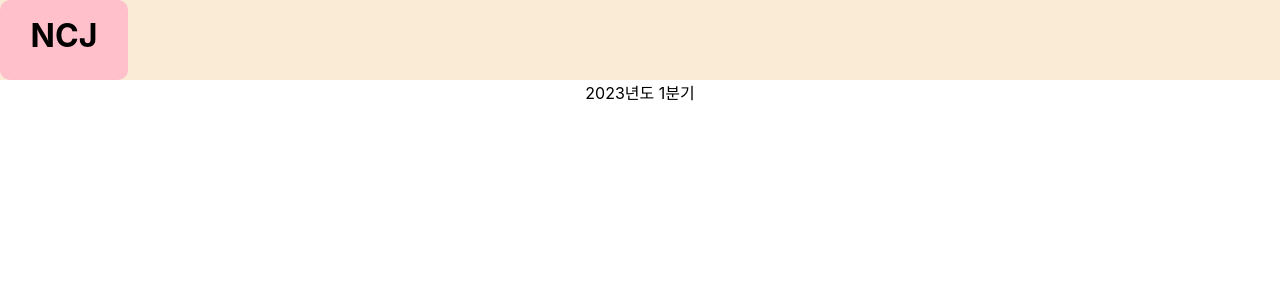
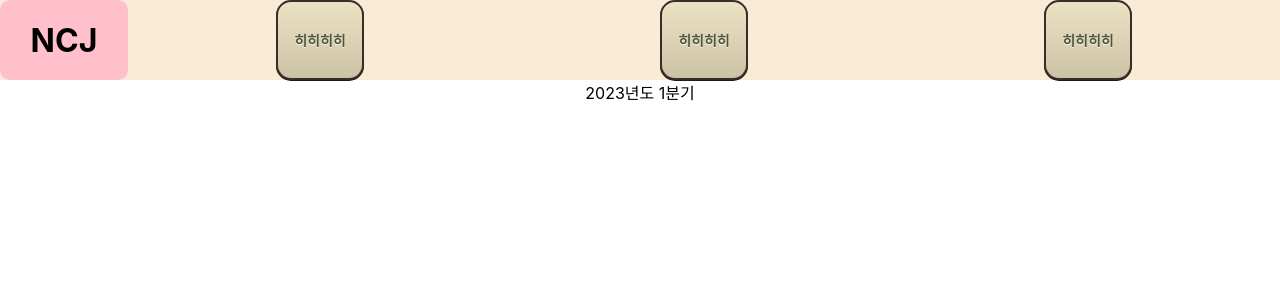
Before and after one commit to sunho1/ncj, a React (Create React App) app: page / in a window 1280 px wide. Shown: the top 300 px of the page. Built offline with nearby package versions, Linux system fonts and the light colour scheme.

Commit message:
button test

```diff
--- a/src/App.js
+++ b/src/App.js
@@ -1,6 +1,6 @@
 import styles from './App.module.css';
 import Main from "./pages/Main";
-import Header from "./common/Header"
+import Header from "./common/header/Header"
 import { Route } from 'react-router-dom'
 
 function App() {
--- a/src/common/Header.module.css
+++ /dev/null
@@ -1,6 +0,0 @@
-.header{
-    width: 100vw;
-    height: 10vh;
-    /* border: 1px solid black; */
-    background-color: antiquewhite;
-}
--- /dev/null
+++ b/src/common/header/Button.jsx
@@ -0,0 +1,12 @@
+import React from "react";
+import styles from './Button.module.css'
+
+function Button(){
+    return(
+        <button className={styles.myButton}>
+            히히히히
+        </button>
+    )
+}
+
+export default Button
--- /dev/null
+++ b/src/common/header/Button.module.css
@@ -0,0 +1,24 @@
+.myButton {
+	box-shadow: 0px 1px 0px 0px #1c1b18;
+	background:linear-gradient(to bottom, #eae0c2 5%, #ccc2a6 100%);
+	background-color:#eae0c2;
+	border-radius:15px;
+	border:2px solid #333029;
+	display:inline-block;
+	cursor:pointer;
+	color:#505739;
+	font-family:Arial;
+	font-size:14px;
+	font-weight:bold;
+	padding:12px 16px;
+	text-decoration:none;
+	text-shadow:0px 1px 0px #ffffff;
+}
+.myButton:hover {
+	background:linear-gradient(to bottom, #ccc2a6 5%, #eae0c2 100%);
+	background-color:#ccc2a6;
+}
+.myButton:active {
+	position:relative;
+	top:1px;
+}
--- a/src/common/Header.jsx
+++ b/src/common/header/Header.jsx
@@ -1,6 +1,7 @@
 import React from "react";
-import Logo from "./Logo"
+import Logo from "../header/Logo"
 import styles from "./Header.module.css"
+import Button from "./Button"
 
 const Seanson = ()=>{
 
@@ -10,6 +11,11 @@
     return(
         <header className={styles.header}>
             <Logo></Logo>
+            <div className={styles.buttonBox}>
+                <Button></Button>
+                <Button></Button>
+                <Button></Button>
+            </div>
         </header>
     )
 }
--- /dev/null
+++ b/src/common/header/Header.module.css
@@ -0,0 +1,15 @@
+.header{
+    width: 100vw;
+    height: 10vh;
+    /* border: 1px solid black; */
+    background-color: antiquewhite;
+    display: flex;
+    justify-content: center;
+}
+
+.buttonBox{
+    width: 90vw;
+    height: 100%;
+    display: flex;
+    justify-content: space-around;
+}
--- a/src/common/Logo.jsx
+++ b/src/common/header/Logo.jsx
@@ -1,12 +1,9 @@
 import React from "react";
 import styles from "./Logo.module.css"
-
 function Logo(){
     return(
         <div className={styles.logoBox}>
-            <div className={styles.logo}>
-                NCJ
-            </div>
+            NCJ
         </div>
     )
 }
--- a/src/common/Logo.module.css
+++ b/src/common/header/Logo.module.css
@@ -3,21 +3,11 @@
     height: 10vh;
     background-color: pink;
     border-radius: 10px;
+    font-size: 4vmin;
+    font-weight: bolder;
 
     display: flex;
     justify-content: center;
     align-items: center;
     cursor: pointer;
 }
-
-.logo{
-
-    width: 80%;
-    height: 60%;
-    /* background-color: aqua; */
-
-    font-size: 4vmin;
-    font-weight: bolder;
-    text-align: center;
-    cursor: pointer;
-}
```
